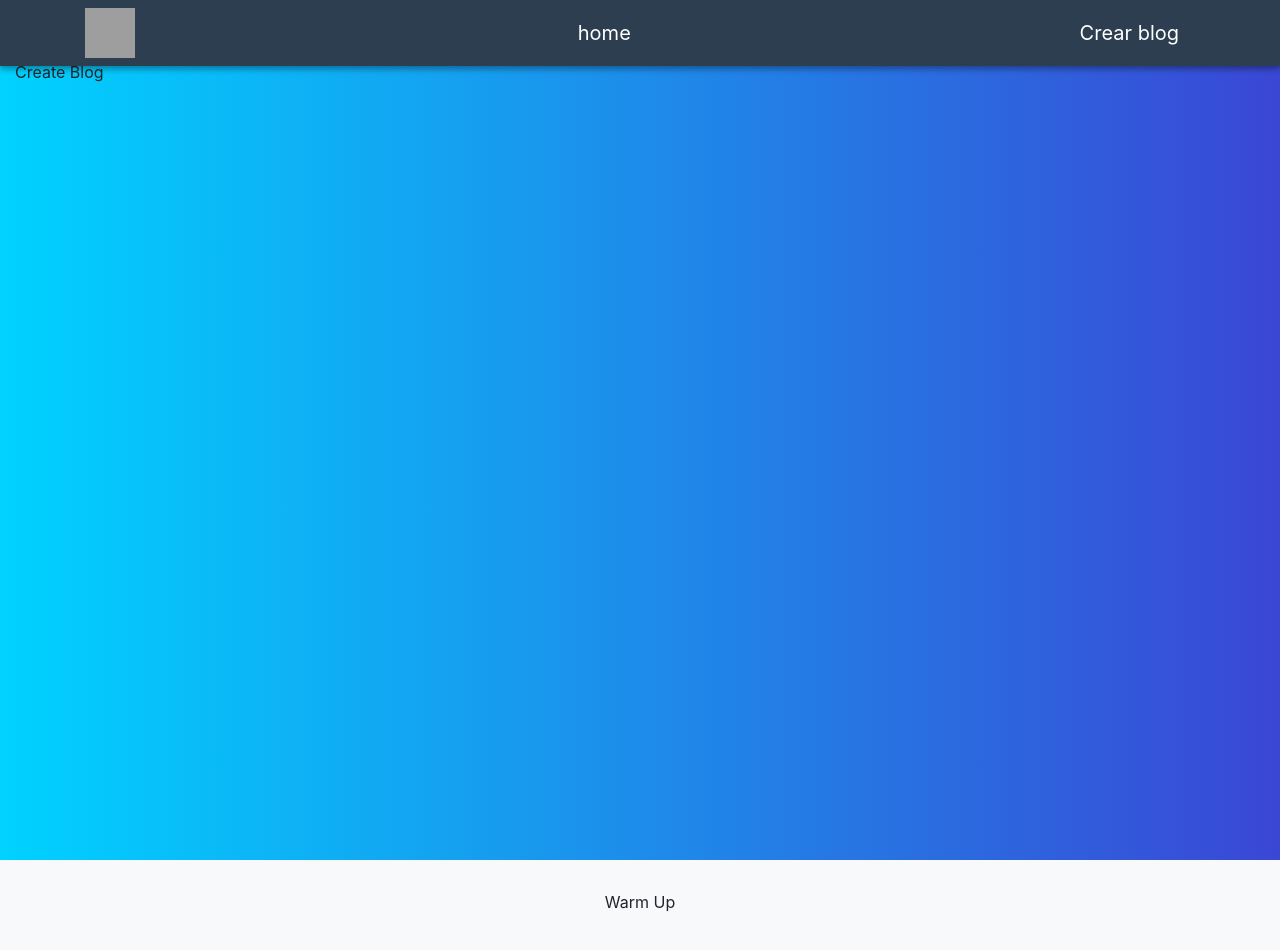
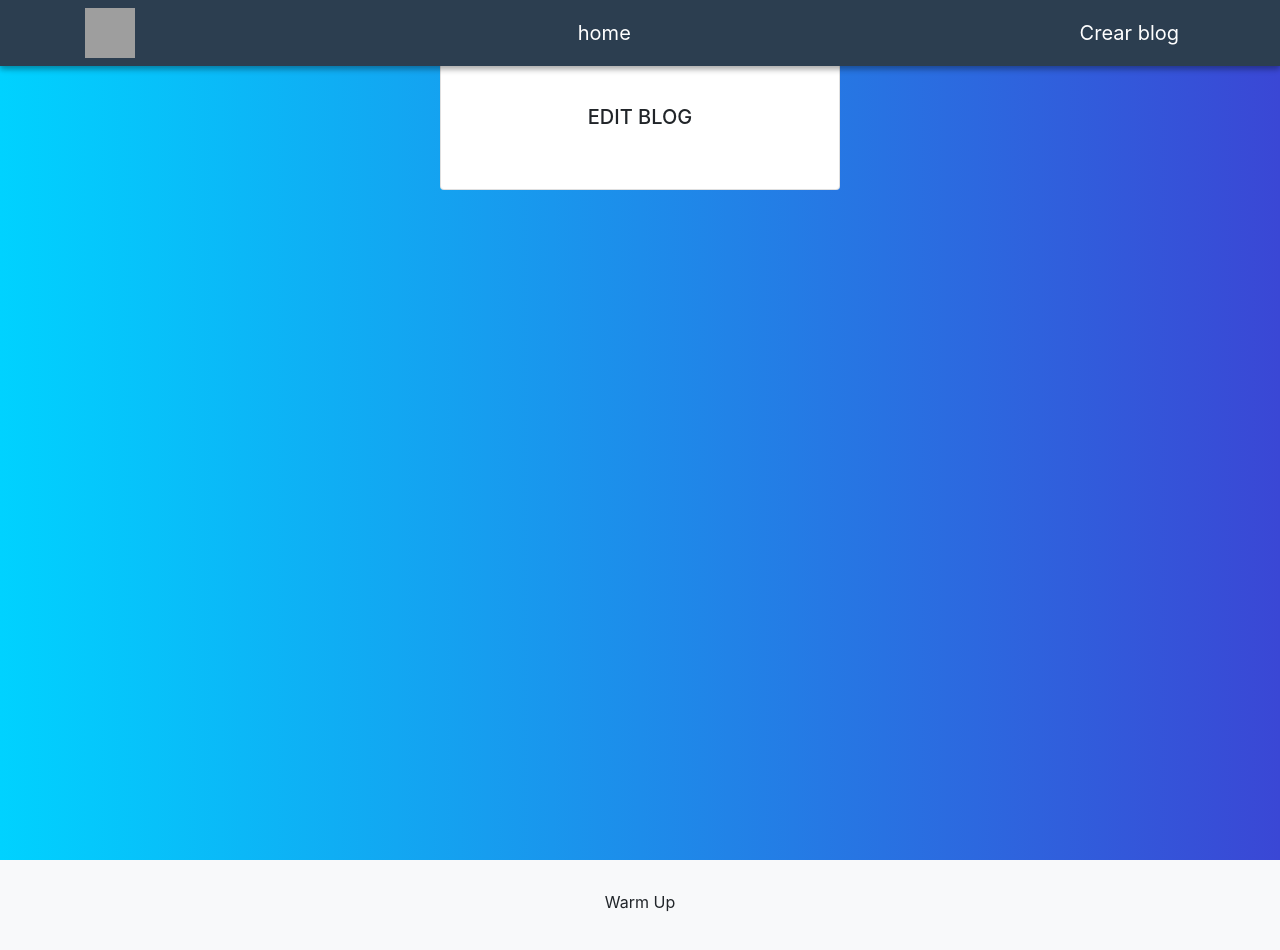
Before and after one commit to claudiocds1987/blog-frontend, a React (Create React App) app: page /create in a window 1280 px wide. Shown: the top 950 px of the page. Built offline with nearby package versions, Linux system fonts and the light colour scheme; grey boxes are pictures that could not be loaded.

Commit message:
Si no existe el  id hice un redirect a home

```diff
--- a/src/components/blog/create/Create.jsx
+++ b/src/components/blog/create/Create.jsx
@@ -12,11 +12,50 @@ import * as yup from "yup";
 import "./Create.css";
 
 const Create = () => {
-    return (
-        <div className="col-md-5 mt-5">
-            <p>Create Blog</p>
+  return (
+    <div className="container">
+      <div id="card-edit" className="card p-4">
+        <div className="card-body">
+          <h5 className="text-center mb-3">EDIT BLOG</h5>
+          {/* <form onSubmit={handleSubmit(onSubmit)}>
+            <label>Título</label>
+            <input
+              type="text"
+              name="titleBlog"
+              {...register("titleBlog")}
+              placeholder="Título..."
+              className="form-control"
+            />
+            <p className="text-center">
+              <span className="small text-danger">
+                {errors.titleBlog?.message}
+              </span>
+            </p>
+
+            <label>Contenido</label>
+            <textarea
+              name="bodyBlog"
+              {...register("bodyBlog")}
+              rows="10"
+              cols="50"
+              className="form-control"
+            >
+              Write something here
+            </textarea>
+            <p className="text-center">
+              <span className="small text-danger">
+                {errors.bodyBlog?.message}
+              </span>
+            </p>
+
+            <button type="submit" className="btn btn-primary mt-1">
+              Editar
+            </button>
+          </form> */}
         </div>
-     );
-}
+      </div>
+    </div>
+  );
+};
 
 export default Create;
--- a/src/components/blog/edit/Edit.jsx
+++ b/src/components/blog/edit/Edit.jsx
@@ -32,7 +32,8 @@ const Edit = () => {
       setValue("titleBlog", res.data.title);
       setValue("bodyBlog", res.data.body);
     } catch (e) {
-      alert("Error al obtener el blog");
+      alert("Error de id para obtener el blog");
+      history.push("/home");
     }
   };
 
@@ -45,14 +46,10 @@ const Edit = () => {
     register,
     setValue,
     handleSubmit,
-    reset,
+    //reset,
     formState: { errors },
   } = useForm({
     resolver: yupResolver(schema),
-    // defaultValues: {
-    //   concept: ""
-    //   amount: "amountDefault",
-    // }
   });
 
   const onSubmit = async (formData, e) => {
```
